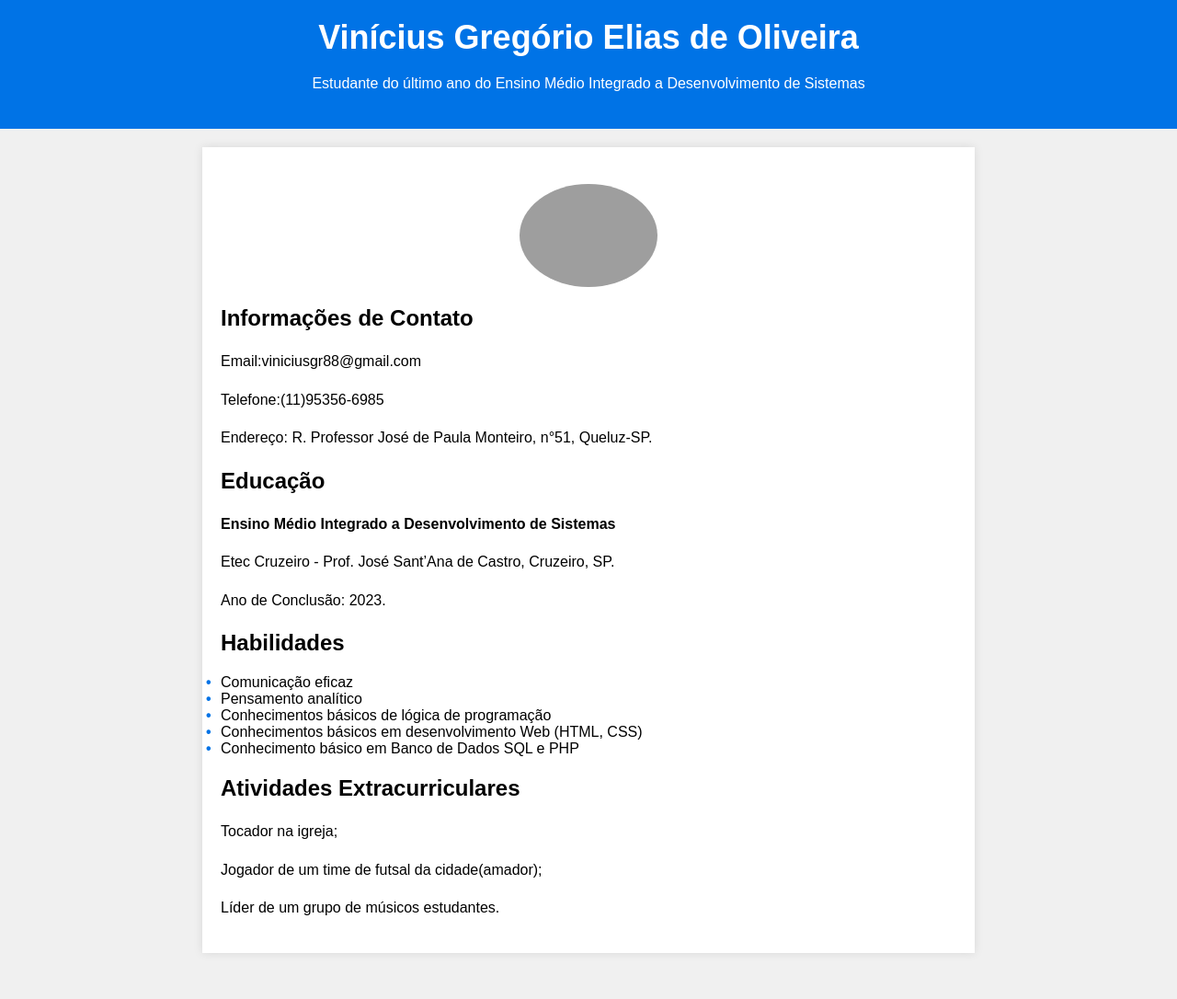
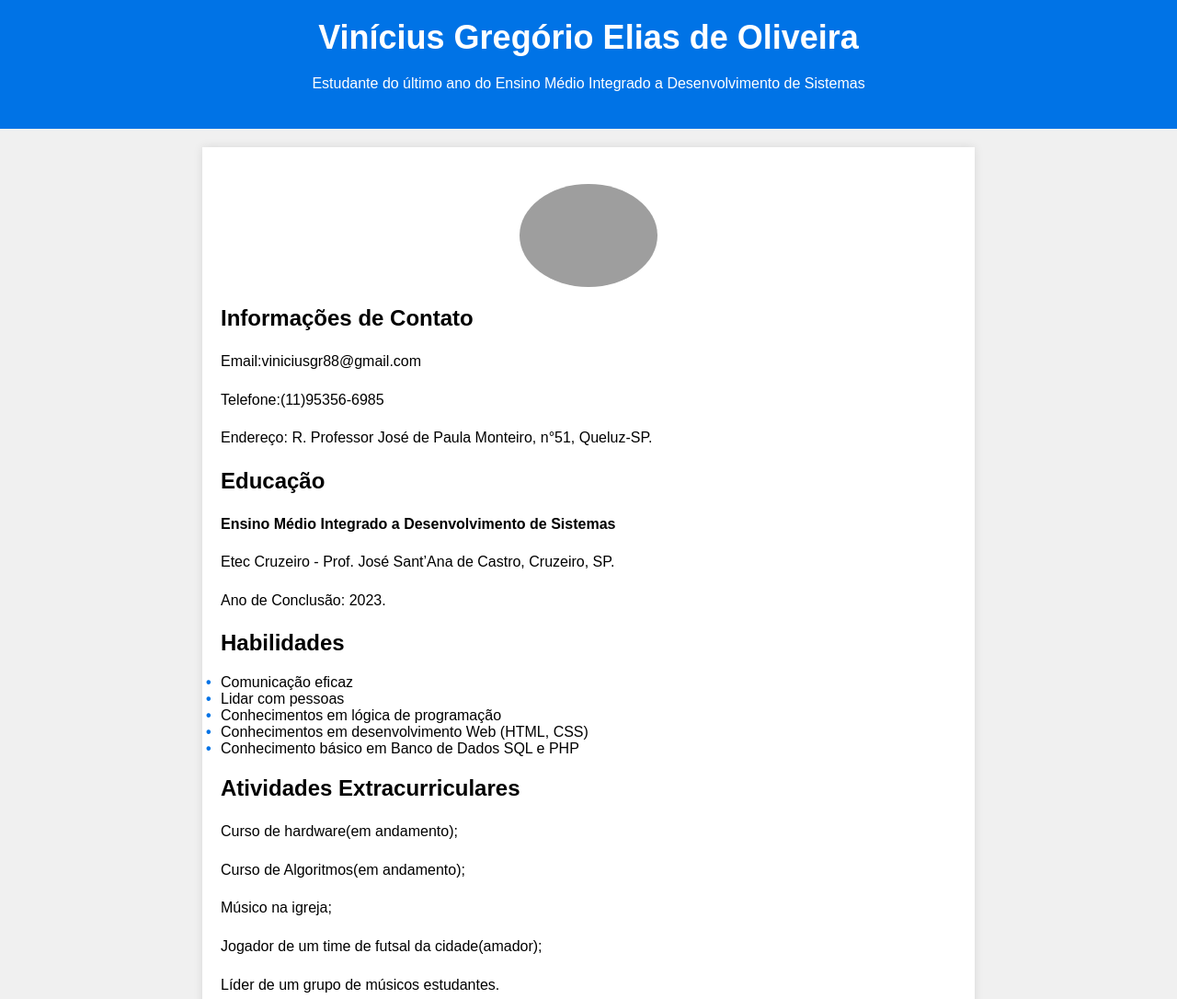
Before and after one commit to ViniciusGregorio/meu-curriculo, a plain HTML site: page index.html in a window 1280 px wide. Shown: the top 1086 px of the page at 92% size. Before the commit the page ends 1056 px from the top, so only its background shows below. Drawn offline with Linux system fonts and the light colour scheme; grey boxes are pictures that could not be loaded.

Commit message:
Update index.html

```diff
--- a/index.html
+++ b/index.html
@@ -85,9 +85,9 @@
             <h2>Habilidades</h2>
             <ul>
                 <li>Comunicação eficaz</li>
-                <li>Pensamento analítico</li>
-                <li>Conhecimentos básicos de lógica de programação</li>
-                <li>Conhecimentos básicos em desenvolvimento Web (HTML, CSS)</li>
+                <li>Lidar com pessoas</li>
+                <li>Conhecimentos em lógica de programação</li>
+                <li>Conhecimentos em desenvolvimento Web (HTML, CSS)</li>
                 <li>Conhecimento básico em Banco de Dados SQL e PHP</li>
 
 
@@ -95,7 +95,9 @@
         </section>
         <section>
             <h2>Atividades Extracurriculares</h2>
-            <p>Tocador na igreja;</p>
+            <p>Curso de hardware(em andamento);</p>
+            <p>Curso de Algoritmos(em andamento);</p>
+            <p>Músico na igreja;</p>
             <p>Jogador de um time de futsal da cidade(amador);</p>
             <p>Líder de um grupo de músicos estudantes.</p>
 
```
